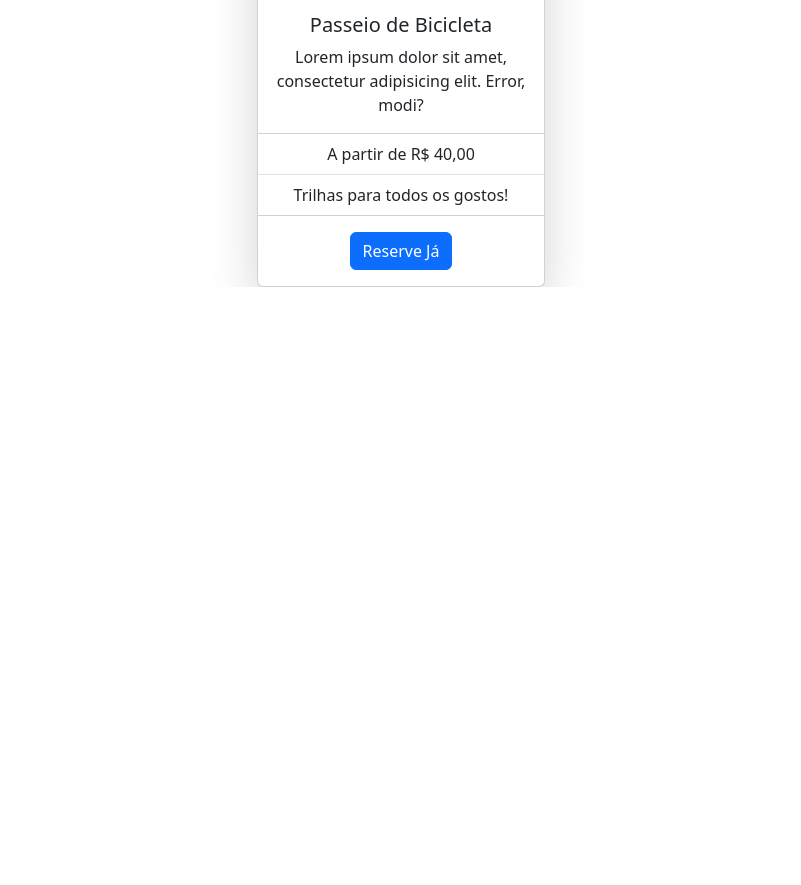
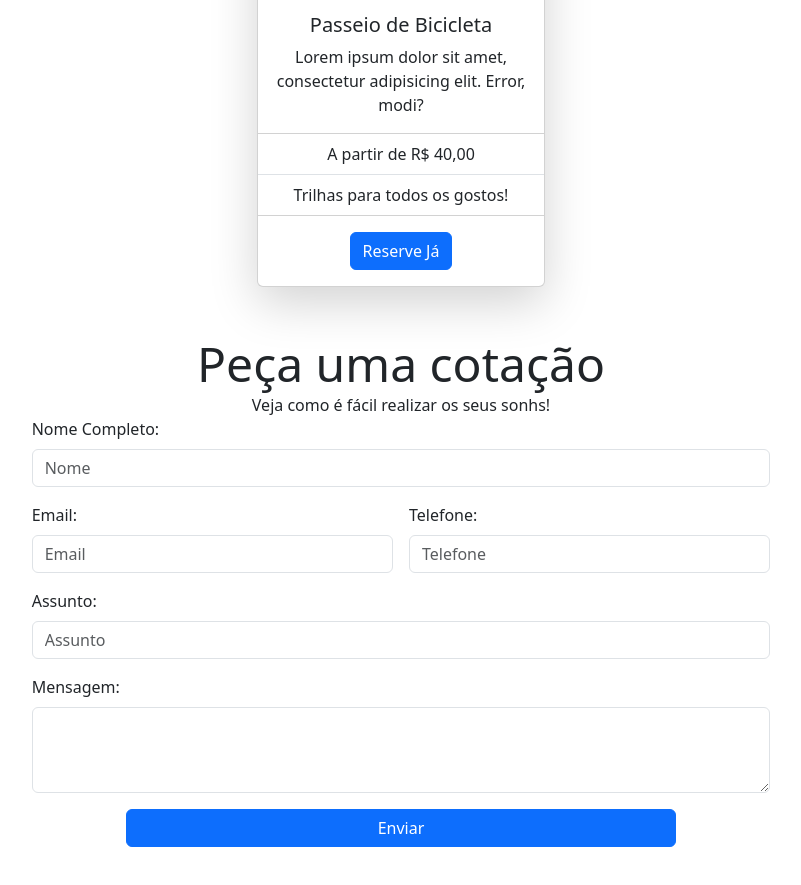
Before and after one commit to erossecundus/bcDevJr_m2c2-ag_viagens, a plain HTML site: page index.html in a window 1280 px wide. Shown: the part 2888-3773 px from the top of the page, without its empty margins (239-1040 px from the left). Before the commit the page ends 3175 px from the top, so only its background shows below. Drawn offline with nearby package versions, Linux system fonts and the light colour scheme.

Commit message:
closes #14 - Forms contato

```diff
--- a/index.html
+++ b/index.html
@@ -367,6 +367,44 @@
             </div>
         </div>
 
+        <!--Title and Subtitle Formulário-->
+        <div class="row mt-5">
+            <div class="col">
+                <div class="display-5">
+                    Peça uma cotação
+                </div>
+                Veja como é fácil realizar os seus sonhs!
+            </div>
+        </div>
+
+        <form class="row g-3 mb-5 text-start">
+            <div class="col-8 offset-2">
+                <label for="inputNome" class="form-label">Nome Completo:</label>
+                <input type="text" class="form-control" id="inputNome" placeholder="Nome">
+            </div>
+            <div class="col-8 col-lg-4 offset-2">
+                <label for="inputEmail" class="form-label">Email:</label>
+                <input type="email" class="form-control" id="inputEmail" placeholder="Email">
+            </div>
+            <div class="col-8 col-lg-4 offset-2 offset-lg-0">
+                <label for="inputPhone" class="form-label">Telefone:</label>
+                <input type="text" class="form-control" id="inputPhone" placeholder="Telefone">
+            </div>
+            <div class="col-8 offset-2">
+                <label for="inputAssunto" class="form-label">Assunto:</label>
+                <input type="text" class="form-control" id="inputAssunto" placeholder="Assunto">
+            </div>
+            <div class="col-8 offset-2">
+                <label for="inputMensagem" class="form-label">Mensagem:</label>
+                <textarea class="form-control" id="inputMensagem" rows="3"></textarea>
+            </div>
+
+            <div class="d-grid col-6 mx-auto">
+                <button class="btn btn-primary" type="button">Enviar</button>
+            </div>
+
+        </form>
+
 
 
     </div>
```
